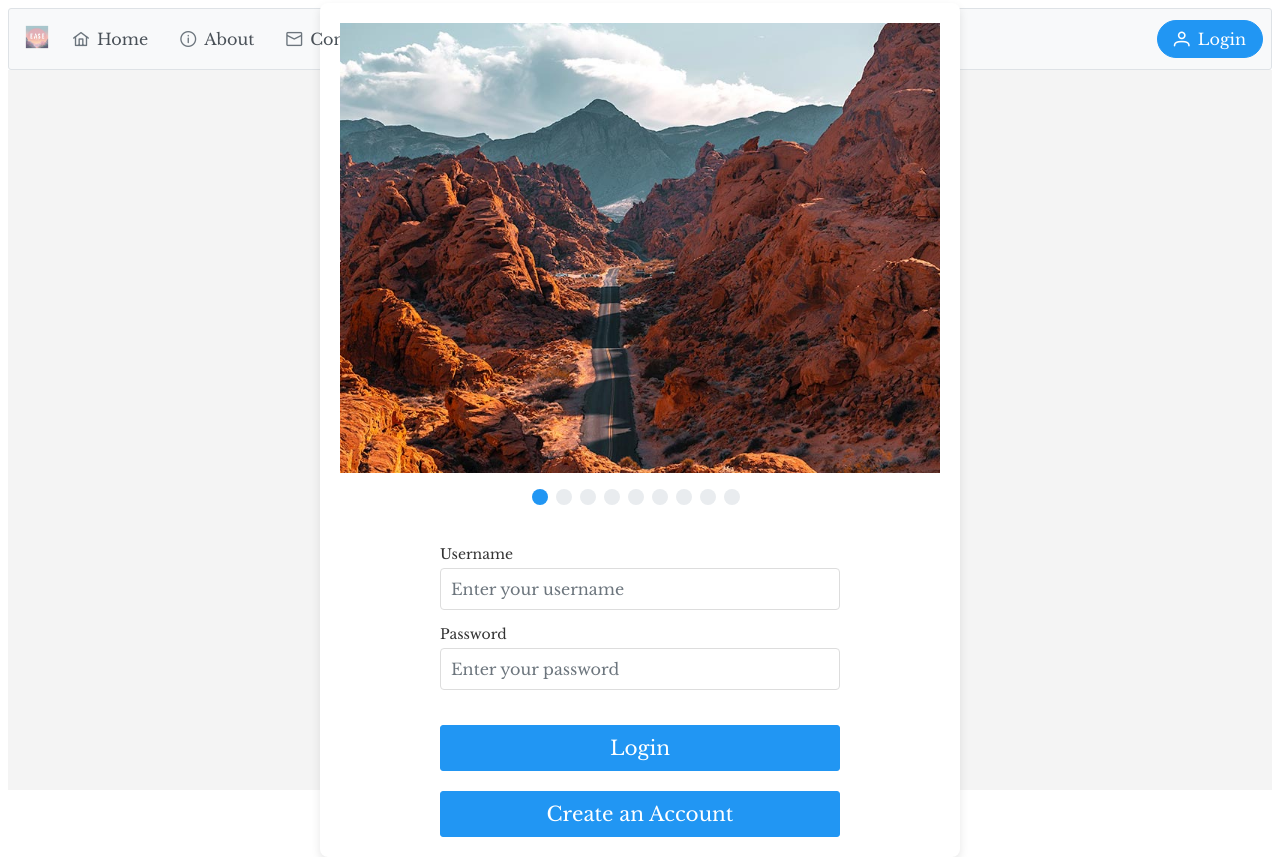
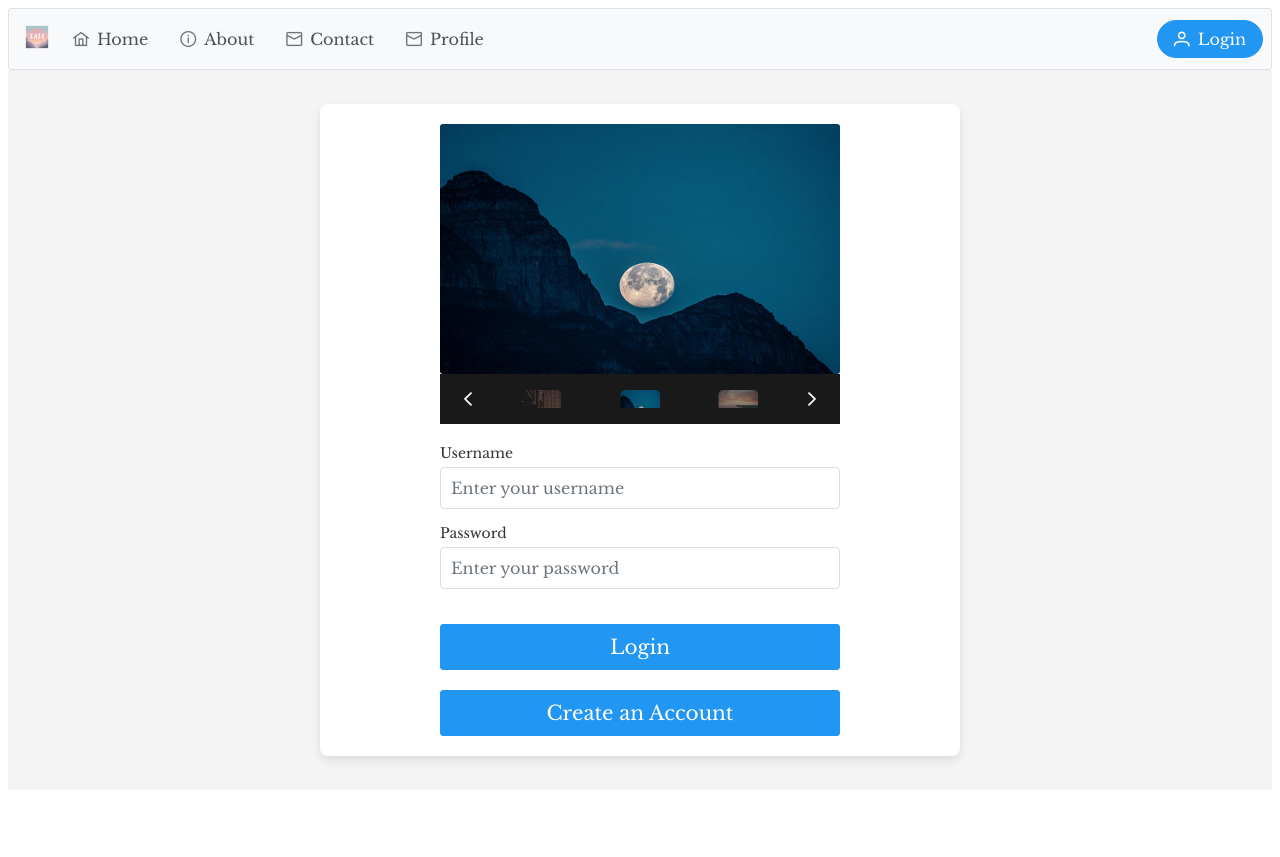
Before and after one commit to MatthewAl2/SASEHACK2024, a React (Create React App) app in the folder frontend/: page /loginPage in a window 1280 px wide. After the commit the page ends 800 px from the top, so only its background shows below. Built offline with nearby package versions, Linux system fonts and the light colour scheme; no server answers; a web font is replaced by a local one.

Commit message:
image changes  + login galleria

```diff
--- /dev/null
+++ b/frontend/src/components/customGalleria.css
@@ -0,0 +1,6 @@
+
+
+/* Adjusting the thumbnail container height */
+.custom-galleria .p-galleria-thumbnail-container {
+    height: 50px; /* Adjust height of the whole thumbnail bar */
+}
--- a/frontend/src/pages/loginPage.js
+++ b/frontend/src/pages/loginPage.js
@@ -1,12 +1,60 @@
 import React, { useState, useEffect} from 'react';
 import Navbar from '../components/navbar';
-import ImageGallery from '../components/gallery';
 import { InputText } from 'primereact/inputtext';
 import axios from 'axios';
 import { Button } from 'primereact/button';
 import { useNavigate } from 'react-router-dom';
+import { Galleria } from 'primereact/galleria';
+import 'primereact/resources/primereact.min.css';
+import 'primeicons/primeicons.css';
+import '../components/customGalleria.css';
 
 export default function LoginPage() {
+
+
+   const galleria4 = '../images/galleria4.jpg';
+   const galleria5 = '../images/galleria5.jpg';
+   const galleria6 = '../images/galleria6.jpg';
+   const galleria7 = '../images/galleria7.jpg';
+
+   const images = [
+      galleria4,
+      galleria5,
+      galleria6,
+      galleria7
+  ];
+
+  const itemTemplate = (item) => {
+      console.log(item)
+      console.log(item[1])
+      console.log(item[1].itemImageSrc)
+      return (
+         <img
+            src={item}
+            alt={item}
+            style={{
+            width: '100%',
+            height: '250px',
+            borderRadius: '3px'}}/>
+         );
+   };
+
+
+   const thumbnailTemplate = (item) => {
+      return (
+          <img
+              src={item}
+              alt={item}
+              style={{
+                  height: '30px',
+                  borderRadius: '5px',
+              }}
+          />
+      );
+  };
+
+
+
     // Define styles as JS objects
     const styles = {
         loginPage: {
@@ -106,7 +154,7 @@ export default function LoginPage() {
          <div style={styles.loginPage}>
                <div style={styles.loginContainer}>
                   <div style={styles.galleryContainer}>
-                     <ImageGallery />
+                     <Galleria value={images} item={itemTemplate} thumbnail={thumbnailTemplate} numVisible={3} circular autoPlay transitionInterval={2000} showThumbnails={true} className ="custom-galleria" style={{ width: '400px', margin: '0 auto' }}/>
                   </div>
                   <div style={styles.loginForm}>
                      <div style={styles.formGroup}>
--- a/frontend/src/pages/profile.js
+++ b/frontend/src/pages/profile.js
@@ -1,6 +1,5 @@
 import React, { useState } from 'react';
 import { Button } from 'primereact/button';
-import { Menubar } from 'primereact/menubar';
 import { InputSwitch } from 'primereact/inputswitch';
 import { InputNumber } from 'primereact/inputnumber';
 import { Avatar } from 'primereact/avatar';
@@ -14,9 +13,9 @@ import Navbar from '../components/navbar';
 
 export function ProfilePage() {
     const easeLogo = "../images/Ease Logo.png";
-    const profileImage = "../images/Profile_image.png";
-    const solidBlackImage = "..images/Solid_black.png";
-    const defaultImage = "..images/default.png";
+    const profileImage = '../images/profile.jpg';
+    const solidBlackImage = "../images/Solid_black.png";
+    const defaultImage = "../images/default.png";
 
     const items = [
         { label: 'Home', icon: 'pi pi-home' },
```
